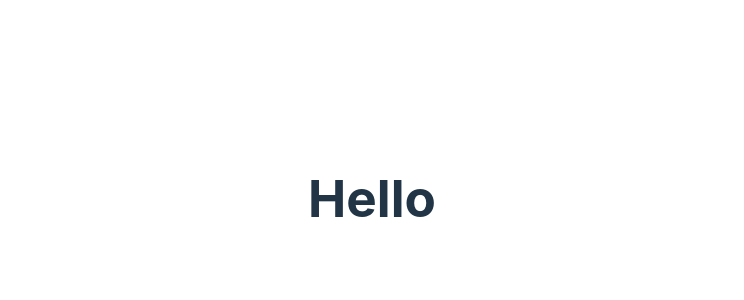
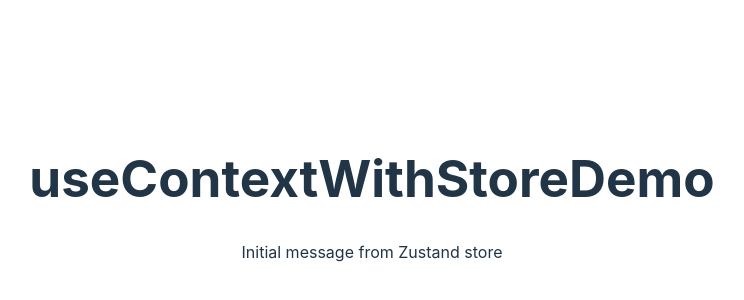
Before and after one commit to HarryWang74/react-Vite, a React (Vite) app in the folder my-app/: page / in a window 1280 px wide. Shown: the part 202-502 px from the top of the page, without its empty margins (268-1012 px from the left). Built offline with nearby package versions, Linux system fonts and the light colour scheme.

Commit message:
can read store message

```diff
--- a/my-app/src/App.jsx
+++ b/my-app/src/App.jsx
@@ -2,9 +2,19 @@ import './App.css'
 // import { MessageProvider } from './useContextDemo/MessageContext'
 // import Demo from './useContextDemo/Demo'
 
+import { MessageProvider } from './useContextWithStoreDemo/context/MessageProvider'
+import Demo from './useContextWithStoreDemo/Demo'
+
 function App() {
   return (
-    <h1>Hello</h1>
+    // <h1>Hello</h1>
+
+    // useContext with store demo
+    <MessageProvider>
+      <Demo />
+    </MessageProvider>
+
+    // common way to use context
     /*
       <MessageProvider>
         <Demo />
--- /dev/null
+++ b/my-app/src/useContextWithStoreDemo/Demo.tsx
@@ -0,0 +1,13 @@
+import { useMessage } from './context/MessageProvider'
+
+function Demo() {
+  const { message } = useMessage()
+  return (
+    <>
+      <h1>useContextWithStoreDemo</h1>
+      <p>{message}</p>
+    </>
+  )
+}
+
+export default Demo
--- /dev/null
+++ b/my-app/src/useContextWithStoreDemo/context/MessageProvider.tsx
@@ -0,0 +1,34 @@
+import { createContext, useContext, type ReactNode } from 'react'
+import { useMessageStore } from '../store/useMessageStore'
+
+interface MessageContextValue {
+  message: string
+  setMessage: (message: string) => void
+}
+
+const MessageContext = createContext<MessageContextValue | null>(null)
+
+interface MessageProviderProps {
+  children: ReactNode
+}
+
+export function MessageProvider({ children }: MessageProviderProps) {
+  const { message, setMessage } = useMessageStore()
+
+  const value: MessageContextValue = {
+    message,
+    setMessage,
+  }
+
+  return (
+    <MessageContext.Provider value={value}>{children}</MessageContext.Provider>
+  )
+}
+
+export function useMessage() {
+  const context = useContext(MessageContext)
+  if (!context) {
+    throw new Error('useMessage must be used within a MessageProvider')
+  }
+  return context
+}
--- /dev/null
+++ b/my-app/src/useContextWithStoreDemo/store/useMessageStore.tsx
@@ -0,0 +1,11 @@
+import { create } from 'zustand'
+
+interface MessageState {
+  message: string
+  setMessage: (message: string) => void
+}
+
+export const useMessageStore = create<MessageState>((set) => ({
+  message: 'Initial message from Zustand store',
+  setMessage: (message: string) => set({ message: message }),
+}))
```
Also changed, not shown: my-app/src/useContextWithStoreDemo/ChildComponent.tsx (added, +9 -0 lines).
